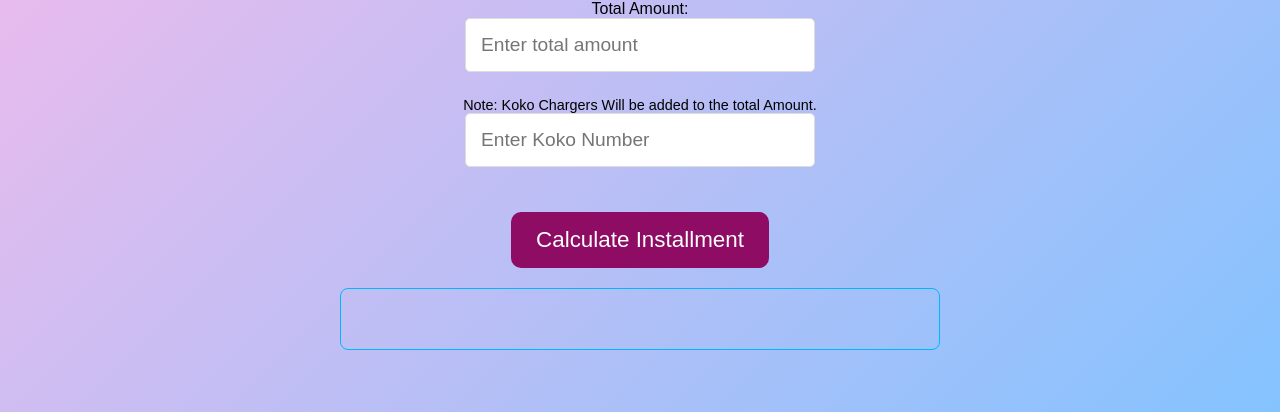
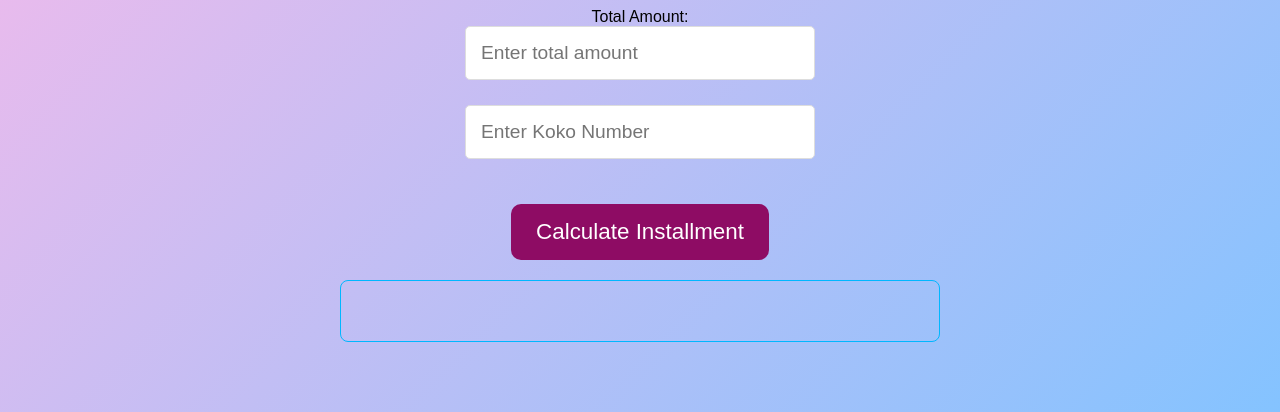
Before and after one commit to KOKOPAY3/shane-computers, a plain HTML site: page index.html in a window 1280 px wide. Shown: the part 388-800 px from the top of the page. Drawn offline with Linux system fonts and the light colour scheme.

Commit message:
Update index.html

```diff
--- a/index.html
+++ b/index.html
@@ -12,7 +12,7 @@
     <h2>Installment Calculator</h2>
     <label for="amount">Total Amount:</label>
     <input type="number" id="amount" placeholder="Enter total amount" required>
-    <p style="font-size: 0.9em; color: rgb(0, 0, 0);">Note: Koko Chargers Will be added to the total Amount.</p>
+    <p style="font-size: 0.9em; color: rgb(0, 0, 0);"></p>
     <input type="text" id="phone" placeholder="Enter Koko Number" required>
     <button onclick="calculateInstallment()">Calculate Installment</button>
 
```
